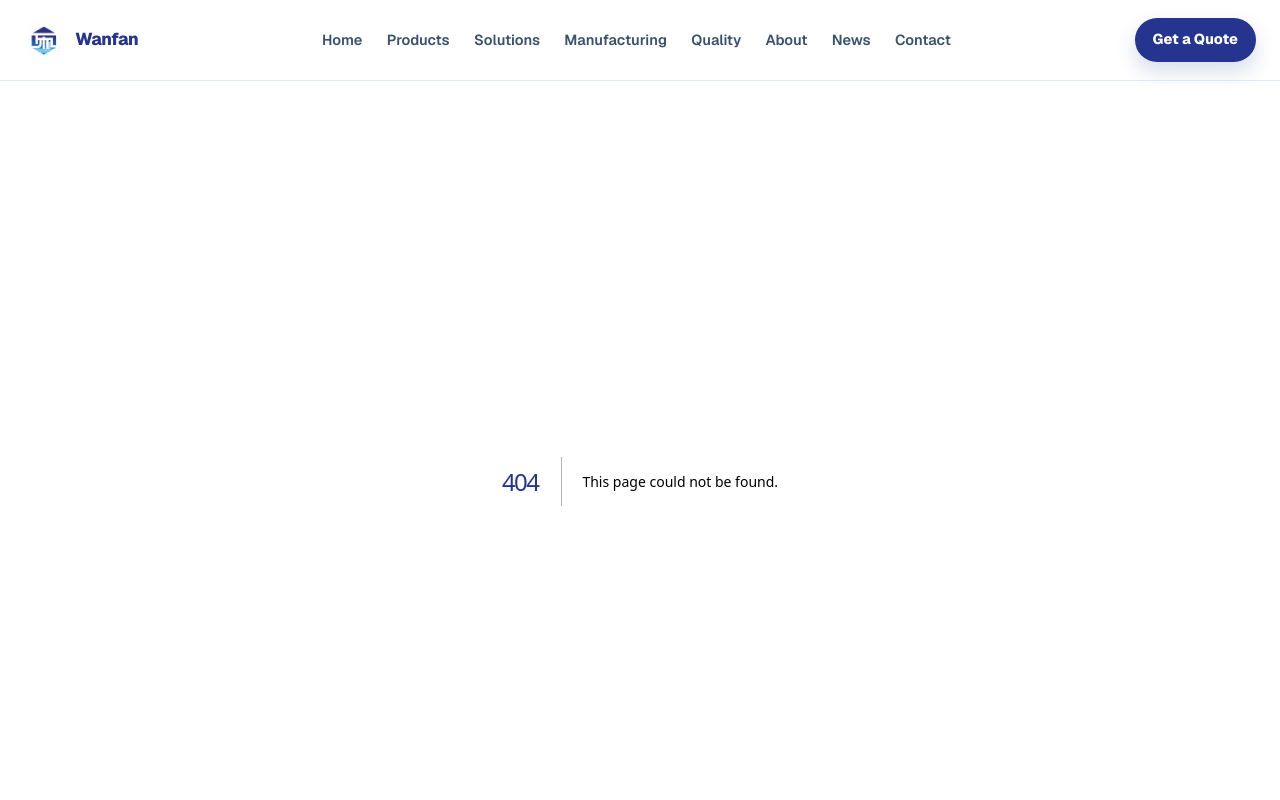
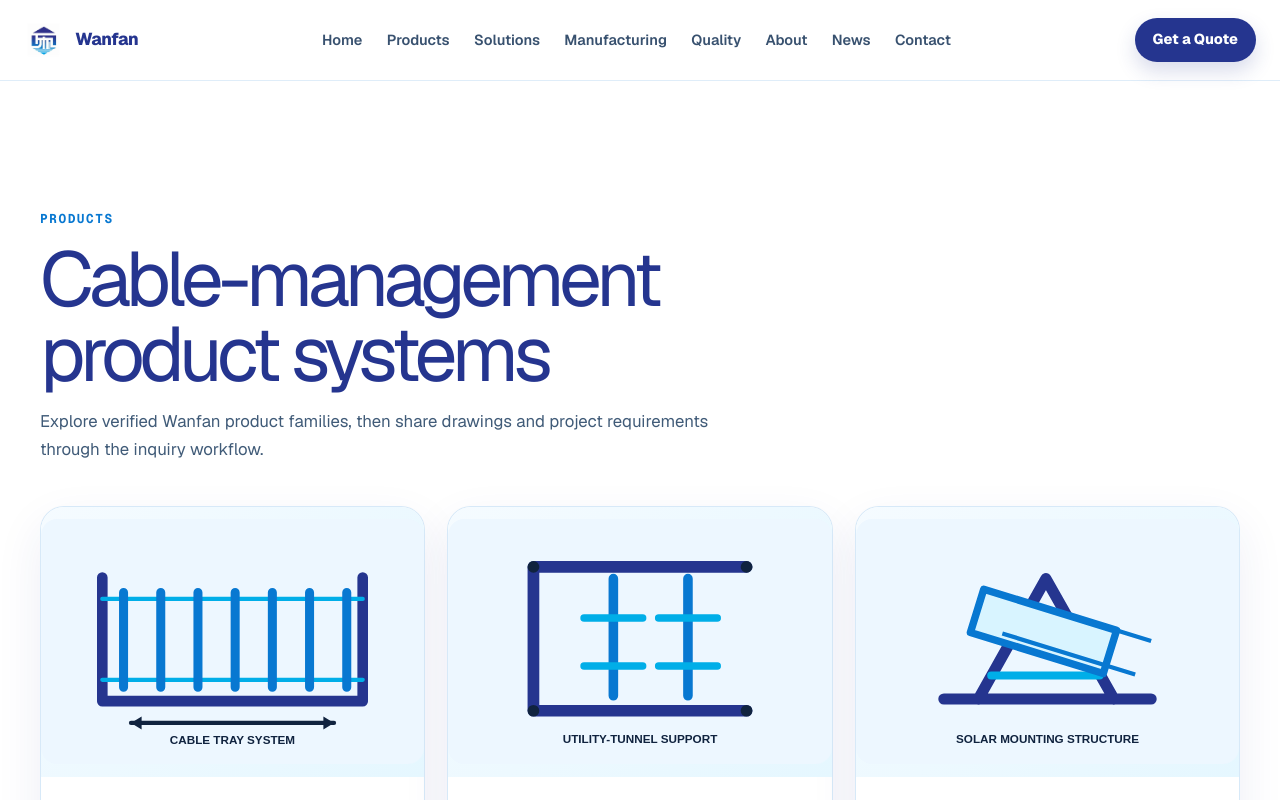
Before and after one commit to luqite-ux/wanfancabletray, a Next.js app: page /products in a window 1280 px wide. Before the commit this address had no page. Shown: the top 800 px of the page. Built offline with nearby package versions, Linux system fonts and the light colour scheme.

Commit message:
fix: add Wanfan product route and material marks

```diff
--- a/app/globals.css
+++ b/app/globals.css
@@ -260,6 +260,10 @@ h1 {
 .materials-section { background: #fff; }
 .materials-section .section-heading { margin-bottom: 38px; }
 .material-card h3 { font-size: 1.02rem; }
+.material-card__mark { display: inline-flex; min-height: 30px; align-items: center; padding: 0 9px; margin-top: 18px; border: 1px solid rgba(8,120,209,.25); border-radius: 999px; color: var(--engineering-blue); background: var(--mist); font-family: var(--font-geist-mono), monospace; font-size: .78rem; font-weight: 800; letter-spacing: .04em; }
+.products-page { min-height: calc(100vh - 80px); }
+.products-page h1 { margin: 14px 0; font-size: clamp(2.8rem, 6vw, 5rem); }
+.products-page__intro { max-width: 700px; margin: 0 0 42px; color: #405b78; font-size: 1.05rem; line-height: 1.7; }
 
 .faq-section { background: linear-gradient(135deg, #f7fcff, #eaf8ff); }
 .faq-layout { display: grid; grid-template-columns: minmax(0, .8fr) minmax(400px, 1.2fr); gap: clamp(34px, 8vw, 120px); }
--- a/app/page.tsx
+++ b/app/page.tsx
@@ -1,19 +1,14 @@
 import Image from "next/image";
 import Link from "next/link";
-import { Building2, CheckCircle2, ClipboardCheck, Factory, FileSearch, Fingerprint, HardHat, Layers3, Paintbrush, PanelsTopLeft, School, Shield, SunMedium, Truck, Waypoints } from "lucide-react";
+import { Building2, CheckCircle2, ClipboardCheck, Factory, FileSearch, HardHat, Layers3, School, SunMedium, Truck, Waypoints } from "lucide-react";
 import { AnimatedMetric } from "@/components/animated-metric";
 import { FactoryVideo } from "@/components/factory-video";
 import { HeroCarousel } from "@/components/hero-carousel";
 import { InquiryCta } from "@/components/inquiry-cta";
-import { ProductCard, type ProductView } from "@/components/product-card";
+import { ProductCard } from "@/components/product-card";
 import { SectionHeading } from "@/components/section-heading";
+import { homepageProducts, materialOptions } from "@/lib/home-content";
 import { cableTrayMaterials, company, faqItems, productFamilies } from "@/lib/site-data";
-
-const products: ProductView[] = [
-  { slug: "cable-tray-systems", name: "Cable Tray Systems", family: "Cable management", description: "Adaptable tray systems for coordinated routing across building and industrial projects.", image: "/assets/products/cable-tray-system.svg", imageAlt: "Engineering illustration of a cable tray system profile" },
-  { slug: "utility-tunnel-supports", name: "Utility-Tunnel Supports", family: "Structural support", description: "Support components for utility-tunnel and infrastructure corridor requirements.", image: "/assets/products/utility-tunnel-support.svg", imageAlt: "Engineering illustration of a utility-tunnel support profile" },
-  { slug: "solar-mounting-structures", name: "Solar Mounting Structures", family: "Structural support", description: "Structural components for solar projects with order-specific material and process options.", image: "/assets/products/solar-mounting-structure.svg", imageAlt: "Engineering illustration of a solar mounting structure profile" },
-];
 
 const applications = [
   { icon: Building2, title: "Commercial buildings", text: "Organized cable routing and support across coordinated building services." },
@@ -31,14 +26,6 @@ const manufacturingSteps = [
   { icon: Factory, title: "Production", text: "Schedule the agreed manufacturing process after order confirmation." },
   { icon: ClipboardCheck, title: "Inspection", text: "Complete order-specific checks before arranging release." },
   { icon: Truck, title: "Shipment", text: "Coordinate dispatch details and delivery documentation with your team." },
-];
-
-const materialOptions = [
-  { icon: Shield, title: "Galvanized steel", text: "A steel option with a galvanized surface." },
-  { icon: Paintbrush, title: "Powder-coated steel", text: "A steel option with a powder-coated finish." },
-  { icon: Layers3, title: "Zinc-aluminum-magnesium steel", text: "A coated steel option available for confirmed requirements." },
-  { icon: Fingerprint, title: "Stainless steel 201 / 304 / 316", text: "Multiple specified stainless-steel grades for project applications." },
-  { icon: PanelsTopLeft, title: "Aluminum alloy", text: "An aluminum-alloy profile option for selected cable-routing projects." },
 ];
 
 const publishedArticles: Array<{ title: string; date: string; excerpt: string }> = [];
@@ -63,7 +50,7 @@ export default function HomePage() {
       <section className="content-section product-section" id="product-systems">
         <div className="page-container">
           <SectionHeading eyebrow="Product systems" title="Cable-management systems that keep the full product in view." description="Explore core product families, then bring project dimensions and material requirements into the inquiry process." />
-          <div className="product-grid">{products.map((product) => <ProductCard key={product.slug} product={product} />)}</div>
+          <div className="product-grid">{homepageProducts.map((product) => <ProductCard key={product.slug} product={product} />)}</div>
           <div className="section-inline-cta"><Link className="inquiry-cta" href="/products">Explore All Product Families</Link></div>
         </div>
       </section>
@@ -99,7 +86,7 @@ export default function HomePage() {
       <section className="content-section materials-section" id="materials">
         <div className="page-container">
           <SectionHeading align="center" eyebrow="Material and surface options" title="Choose from verified material directions." description={`${cableTrayMaterials.en.length} cable-tray material options are available for confirmed project requirements.`} />
-          <div className="materials-grid">{materialOptions.map(({ icon: Icon, title, text }) => <article className="material-card" key={title}><Icon aria-hidden="true" className="material-card__icon" strokeWidth={1.7} /><h3>{title}</h3><p>{text}</p></article>)}</div>
+          <div className="materials-grid">{materialOptions.map(({ accessibleLabel, icon: Icon, mark, title, text }) => <article aria-label={accessibleLabel} className="material-card" key={title}><Icon aria-hidden="true" className="material-card__icon" strokeWidth={1.7} /><span aria-hidden="true" className="material-card__mark">{mark}</span><h3>{title}</h3><p>{text}</p></article>)}</div>
         </div>
       </section>
 
--- /dev/null
+++ b/app/products/page.tsx
@@ -0,0 +1,17 @@
+import { ProductCard } from "@/components/product-card";
+import { homepageProducts } from "@/lib/home-content";
+
+export default function ProductsPage() {
+  return (
+    <main className="products-page">
+      <section className="content-section product-section" aria-labelledby="products-title">
+        <div className="page-container">
+          <p className="eyebrow">Products</p>
+          <h1 id="products-title">Cable-management product systems</h1>
+          <p className="products-page__intro">Explore verified Wanfan product families, then share drawings and project requirements through the inquiry workflow.</p>
+          <div className="product-grid">{homepageProducts.map((product) => <ProductCard key={product.slug} product={product} />)}</div>
+        </div>
+      </section>
+    </main>
+  );
+}
--- /dev/null
+++ b/lib/home-content.ts
@@ -0,0 +1,25 @@
+import { Layers3, Paintbrush, PanelsTopLeft, ScanText, ShieldCheck, type LucideIcon } from "lucide-react";
+import type { ProductView } from "@/components/product-card";
+
+export const homepageProducts: ProductView[] = [
+  { slug: "cable-tray-systems", name: "Cable Tray Systems", family: "Cable management", description: "Adaptable tray systems for coordinated routing across building and industrial projects.", image: "/assets/products/cable-tray-system.svg", imageAlt: "Engineering illustration of a cable tray system profile" },
+  { slug: "utility-tunnel-supports", name: "Utility-Tunnel Supports", family: "Structural support", description: "Support components for utility-tunnel and infrastructure corridor requirements.", image: "/assets/products/utility-tunnel-support.svg", imageAlt: "Engineering illustration of a utility-tunnel support profile" },
+  { slug: "solar-mounting-structures", name: "Solar Mounting Structures", family: "Structural support", description: "Structural components for solar projects with order-specific material and process options.", image: "/assets/products/solar-mounting-structure.svg", imageAlt: "Engineering illustration of a solar mounting structure profile" },
+];
+
+export interface MaterialOption {
+  accessibleLabel: string;
+  icon: LucideIcon;
+  iconName: string;
+  mark: string;
+  text: string;
+  title: string;
+}
+
+export const materialOptions: MaterialOption[] = [
+  { accessibleLabel: "Galvanized steel — Zn material mark", icon: ShieldCheck, iconName: "shield-check", mark: "Zn", text: "A steel option with a galvanized surface.", title: "Galvanized steel" },
+  { accessibleLabel: "Powder-coated steel — PC process mark", icon: Paintbrush, iconName: "paintbrush", mark: "PC", text: "A steel option with a powder-coated finish.", title: "Powder-coated steel" },
+  { accessibleLabel: "Zinc-aluminum-magnesium steel — Zn–Al–Mg material mark", icon: Layers3, iconName: "layers", mark: "Zn–Al–Mg", text: "A coated steel option available for confirmed requirements.", title: "Zinc-aluminum-magnesium steel" },
+  { accessibleLabel: "Stainless steel 201 / 304 / 316 — grade mark", icon: ScanText, iconName: "scan-text", mark: "201 / 304 / 316", text: "Multiple specified stainless-steel grades for project applications.", title: "Stainless steel 201 / 304 / 316" },
+  { accessibleLabel: "Aluminum alloy — Al material mark", icon: PanelsTopLeft, iconName: "panel-profile", mark: "Al", text: "An aluminum-alloy profile option for selected cable-routing projects.", title: "Aluminum alloy" },
+];
```
Also changed, not shown: 2 other files (tests, documents, lock files or other folders).
